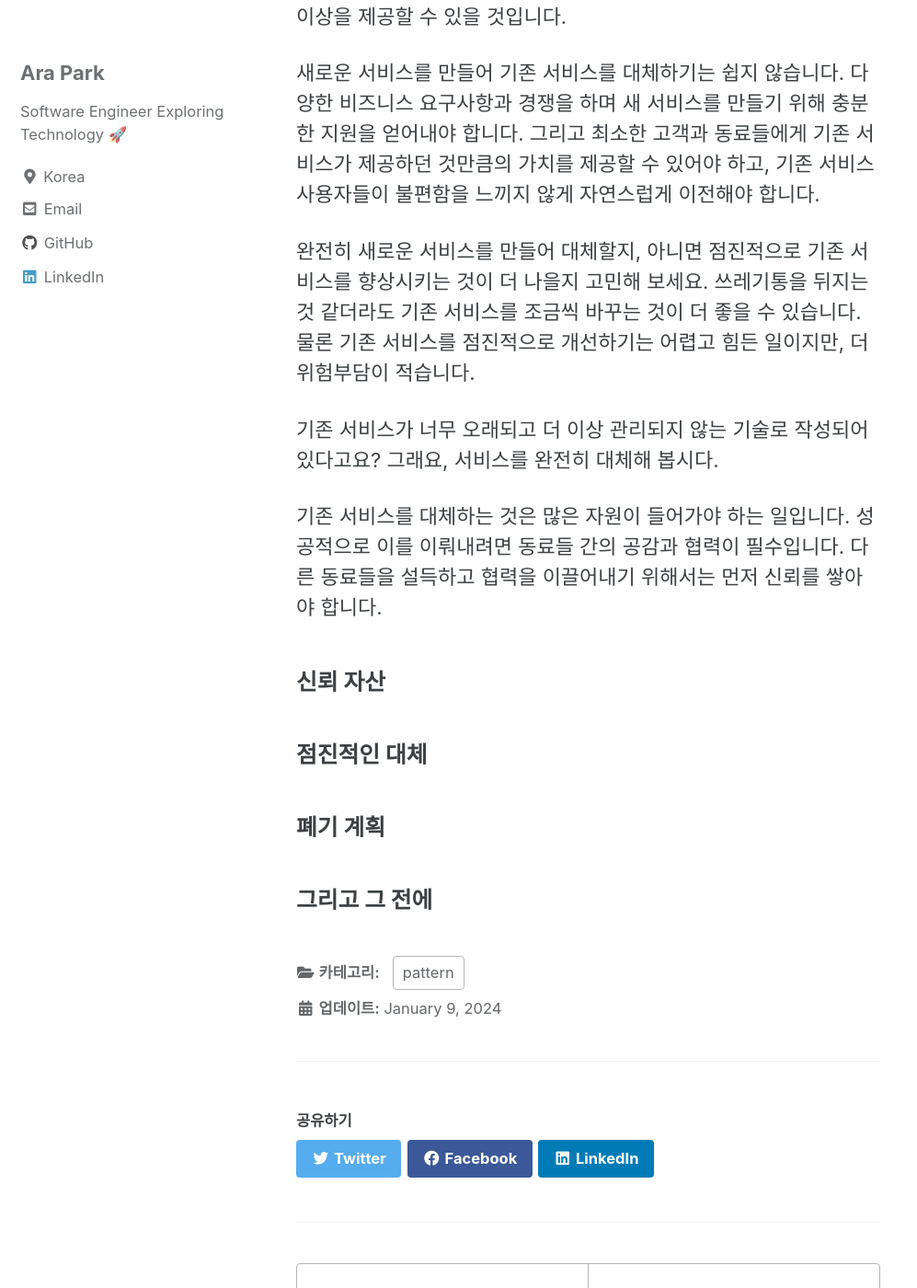
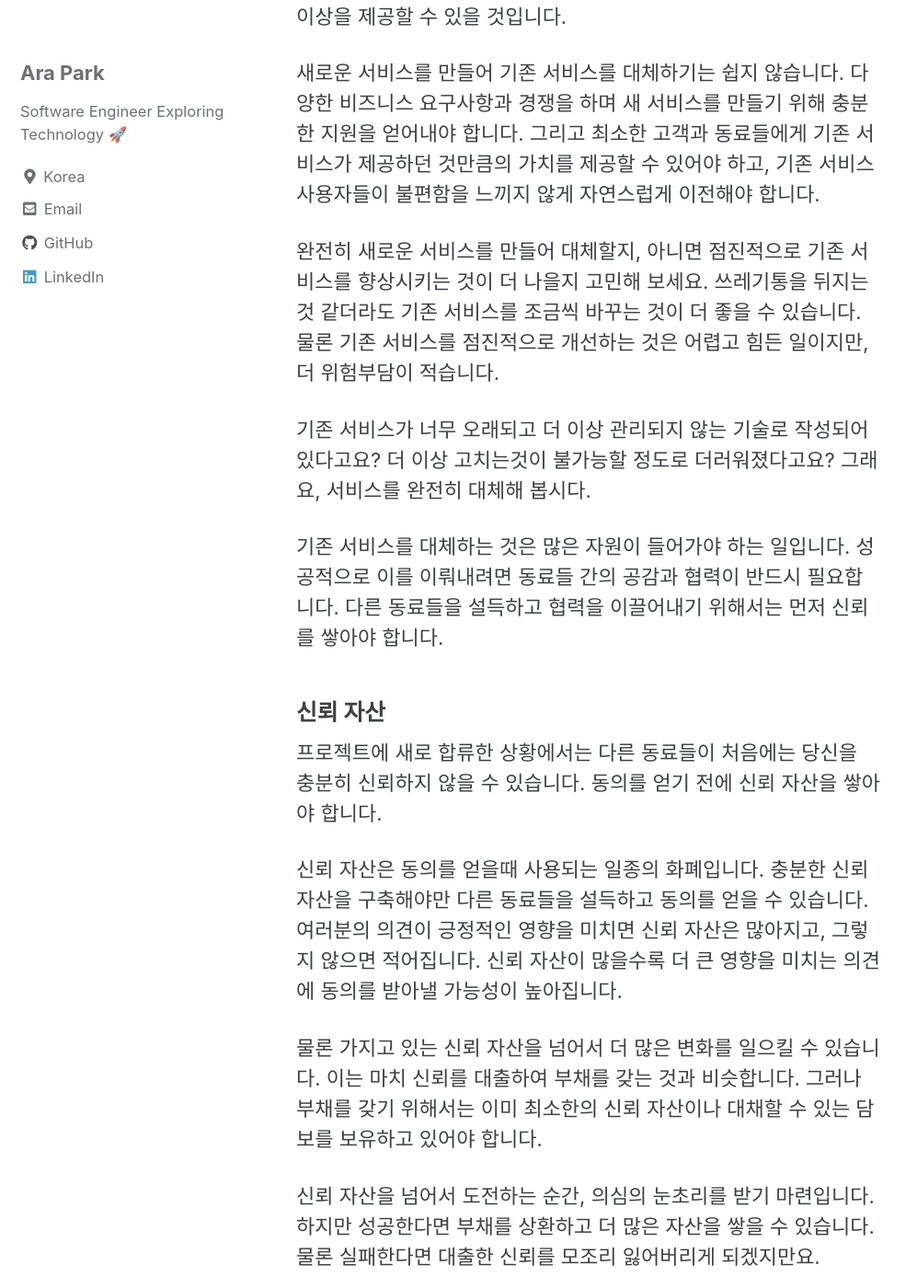
Before and after one commit to siyul-park/siyul-park.github.io, a Jekyll site: the page built from _posts/2024-01-09-live-with-lagacy.md, in a window 1280 px wide and 1400 px high, scrolled down 2411 px. Shown: the whole window at 92% size, without its empty margins (0-997 px from the left). Built offline with Jekyll 4.4.1, drawn with Linux system fonts in a browser that asks for light colours; cached includes are drawn as plain includes; comment, search, counter and statistics services are not loaded; some of the changed text lies outside the part shown.

Commit message:
draft: 신뢰 자산

```diff
--- a/_posts/2024-01-09-live-with-lagacy.md
+++ b/_posts/2024-01-09-live-with-lagacy.md
@@ -29,7 +29,7 @@ categories: pattern
 
 ### 정말 바꿔야 할까요?
 
-기존 서비스가 조직에게 제공하는 가치와 안정성을 고려해보며 정말로 바꿔야 하는지 다시 한 번 신중히 고민해봅시다. 바꾸는 것이 더 효율적이고 품질이 좋은 코드를 작성할 수 있을까요?
+기존 서비스가 조직에게 제공하는 가치와 안정성을 고려해보며 정말로 바꿔야 하는지 다시 한 번 신중히 고민해봅시다. 더 효율적이고 품질이 좋게 만들 수 있을까요?
 
 기존 서비스는 현재까지 문제 없이 운영되어 온 것이기 때문에, 변경 시에 많은 위험을 감수해야 합니다. 또한, 기존에 서비스는 여러 동료들이 심혈을 기울여 작성한 코드일 수 있습니다. 이러한 코드를 변경하려는 것은 동료들에 대한 도전으로 받아들여질 수 있으며, 많은 반대에 직면할 수 있습니다.
 
@@ -39,13 +39,25 @@ categories: pattern
 
 새로운 서비스를 만들어 기존 서비스를 대체하기는 쉽지 않습니다. 다양한 비즈니스 요구사항과 경쟁을 하며 새 서비스를 만들기 위해 충분한 지원을 얻어내야 합니다. 그리고 최소한 고객과 동료들에게 기존 서비스가 제공하던 것만큼의 가치를 제공할 수 있어야 하고, 기존 서비스 사용자들이 불편함을 느끼지 않게 자연스럽게 이전해야 합니다.
 
-완전히 새로운 서비스를 만들어 대체할지, 아니면 점진적으로 기존 서비스를 향상시키는 것이 더 나을지 고민해 보세요. 쓰레기통을 뒤지는 것 같더라도 기존 서비스를 조금씩 바꾸는 것이 더 좋을 수 있습니다. 물론 기존 서비스를 점진적으로 개선하기는 어렵고 힘든 일이지만, 더 위험부담이 적습니다.
+완전히 새로운 서비스를 만들어 대체할지, 아니면 점진적으로 기존 서비스를 향상시키는 것이 더 나을지 고민해 보세요. 쓰레기통을 뒤지는 것 같더라도 기존 서비스를 조금씩 바꾸는 것이 더 좋을 수 있습니다. 물론 기존 서비스를 점진적으로 개선하는 것은 어렵고 힘든 일이지만, 더 위험부담이 적습니다.
 
-기존 서비스가 너무 오래되고 더 이상 관리되지 않는 기술로 작성되어 있다고요? 그래요, 서비스를 완전히 대체해 봅시다.
+기존 서비스가 너무 오래되고 더 이상 관리되지 않는 기술로 작성되어 있다고요? 더 이상 고치는것이 불가능할 정도로 더러워졌다고요? 그래요, 서비스를 완전히 대체해 봅시다.
 
-기존 서비스를 대체하는 것은 많은 자원이 들어가야 하는 일입니다. 성공적으로 이를 이뤄내려면 동료들 간의 공감과 협력이 필수입니다. 다른 동료들을 설득하고 협력을 이끌어내기 위해서는 먼저 신뢰를 쌓아야 합니다.
+기존 서비스를 대체하는 것은 많은 자원이 들어가야 하는 일입니다. 성공적으로 이를 이뤄내려면 동료들 간의 공감과 협력이 반드시 필요합니다. 다른 동료들을 설득하고 협력을 이끌어내기 위해서는 먼저 신뢰를 쌓아야 합니다.
 
 ### 신뢰 자산
+
+프로젝트에 새로 합류한 상황에서는 다른 동료들이 처음에는 당신을 충분히 신뢰하지 않을 수 있습니다. 동의를 얻기 전에 신뢰 자산을 쌓아야 합니다.
+
+신뢰 자산은 동의를 얻을때 사용되는 일종의 화폐입니다. 충분한 신뢰 자산을 구축해야만 다른 동료들을 설득하고 동의를 얻을 수 있습니다. 여러분의 의견이 긍정적인 영향을 미치면 신뢰 자산은 많아지고, 그렇지 않으면 적어집니다. 신뢰 자산이 많을수록 더 큰 영향을 미치는 의견에 동의를 받아낼 가능성이 높아집니다.
+
+물론 가지고 있는 신뢰 자산을 넘어서 더 많은 변화를 일으킬 수 있습니다. 이는 마치 신뢰를 대출하여 부채를 갖는 것과 비슷합니다. 그러나 부채를 갖기 위해서는 이미 최소한의 신뢰 자산이나 대채할 수 있는 담보를 보유하고 있어야 합니다.
+
+신뢰 자산을 넘어서 도전하는 순간, 의심의 눈초리를 받기 마련입니다. 하지만 성공한다면 부채를 상환하고 더 많은 자산을 쌓을 수 있습니다. 물론 실패한다면 대출한 신뢰를 모조리 잃어버리게 되겠지만요.
+
+기존 서비스를 대체하는 것은 많은 신뢰 자산이 필요합니다. 어떤 경우는 다른 서비스를 시작하는 것 보다 많이 필요하기도 하죠.
+
+충분한 신뢰 자산이 모이고 다른 동료들과의 공감대가 형성이 되었다면 드디어 새로운 서비스를 만들 준비가 되었습니다.
 
 ### 점진적인 대체
 
```
